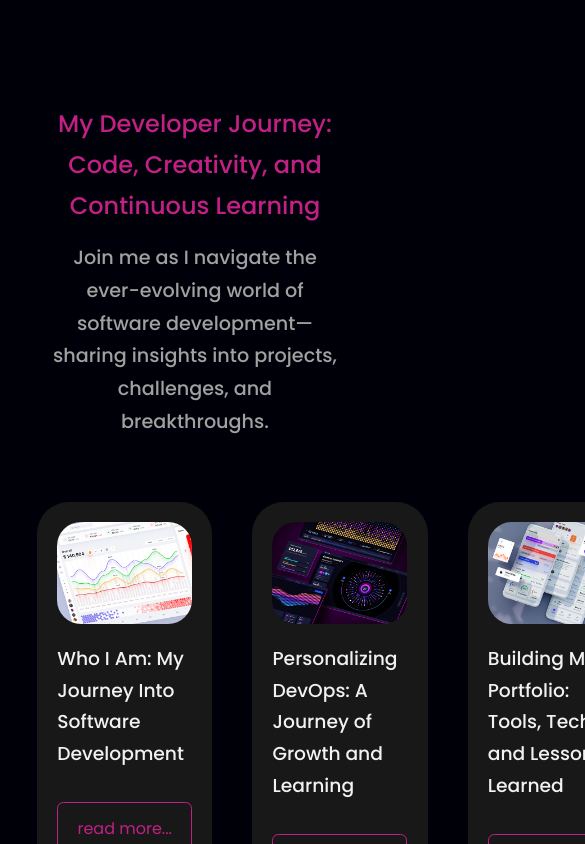
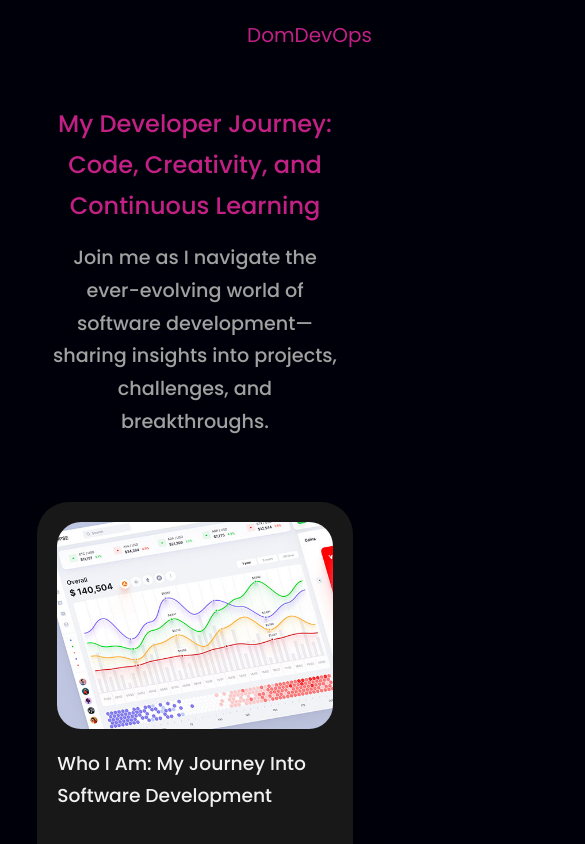
Before and after one commit to dedevez/domdevops-portfolio-1, a React (Create React App) app: page /blog in a window 390 px wide. Shown: the top 844 px of the page, 585 px wide, since content can reach past the window. Built offline with nearby package versions, Linux system fonts and the light colour scheme.

Commit message:
Improve website responsiveness for small screens and mobile devices
- Adjust media queries for better layout on mobile devices
- Fixed navbar positioning for small screen sizes
- Tweaked padding and margins for smaller devices

```diff
--- a/src/components/contact/contact.css
+++ b/src/components/contact/contact.css
@@ -3,6 +3,7 @@
     display: grid;
     grid-template-columns: 35% 58%;
     gap: 12%;
+    word-wrap: break-word;
 }
 
 .contact_options {
@@ -62,6 +63,7 @@ input, textarea {
 /* ================ MEDIA QUERIES (MEDIUM DEVICES) ================ */
 @media screen and (max-width: 1024px) {
     .container.contact_container {
+        width: var(--container-width-sm);
         grid-template-columns: 1fr;
         gap: 2rem;
     }
--- a/src/components/experience/experience.css
+++ b/src/components/experience/experience.css
@@ -50,13 +50,19 @@
 
     .experience_container > div {
         width: 70%;
-        padding: 2rem;
+        padding: 1rem 0.5rem;
         margin: 0 auto;
     }
 
     .experience_content {
         padding: 1rem;
     }
+
+    .experience_details {
+        display: flex;
+        gap: 0.5rem;
+    }
+
 }
 
 /* ================ MEDIA QUERIES (SMALL DEVICES) ================ */
@@ -69,11 +75,14 @@
 
     .experience_container > div {
         width: 100%;
-        padding: 2rem 1rem;
+        padding: 2rem 0.5rem;
         margin: 0 auto;
     }
 
     .experience_content {
+        display: grid;
+        grid-template-columns: 1fr;
+        row-gap: 0.8rem;
         padding: 1rem;
     }
 }
--- a/src/components/header/header.css
+++ b/src/components/header/header.css
@@ -75,11 +75,8 @@ header {
 }
 
 @media screen and (max-width: 415px){
-    header {
-        height: 60vh;
-    }
 
-    h5 {
+    .header_container h5 {
         font-size: 0.65rem;
     }
 
--- a/src/components/header_navbar/header_navbar.css
+++ b/src/components/header_navbar/header_navbar.css
@@ -36,8 +36,10 @@ header_navbar a:hover {
 
 
 /* ================ MEDIA QUERIES (MEDIUM DEVICES) ================ */
-@media screen and (max-width: 1025px){
-
+@media screen and (max-width: 1024px) {
+    header_navbar {
+        display: none;
+    }
 }
 
 /* ================ MEDIA QUERIES (SMALL DEVICES) ================ */
--- a/src/components/nav/nav.css
+++ b/src/components/nav/nav.css
@@ -32,7 +32,6 @@ nav a:hover {
 nav a::after {
     content: attr(data-tooltip);
     position: absolute;
-    /*bottom: 120%;*/
     top: 50%;
     left: 50%;
     transform: translateX(-50%);
@@ -53,14 +52,13 @@ nav a:hover::after {
 }
 
 
-
 /* ================ MEDIA QUERIES (MEDIUM DEVICES) ================ */
-@media screen and (max-width: 1025px){
+@media screen and (max-width: 1025px) {
 
 }
 
 /* ================ MEDIA QUERIES (SMALL DEVICES) ================ */
-@media screen and (max-width: 600px){
+@media screen and (max-width: 600px) {
     nav {
         background: rgba(0, 0, 0, 0.3);
         width: max-content;
@@ -74,8 +72,28 @@ nav a:hover::after {
         bottom: auto;
         display: flex;
         flex-direction: row;
-        gap: 0.6rem;
+        gap: 1rem;
         border-radius: 3rem;
         backdrop-filter: blur(15px);
     }
+
+    section::before {
+        content: "";
+        display: block;
+        height: 4rem;
+        margin-top: -4rem;
+    }
+
+
+    @media screen and (max-width: 380px) {
+        nav {
+            padding: 0.5rem 0.5rem;
+            gap: 0.5rem;
+        }
+
+        nav a {
+            padding: 0.7rem;
+            font-size: 1.1rem;
+        }
+    }
 }
--- a/src/components/portfolio/portfolio.css
+++ b/src/components/portfolio/portfolio.css
@@ -49,6 +49,6 @@
 @media screen and (max-width: 600px) {
 .portfolio_container {
     grid-template-columns: 1fr;
-    gap: 1rem;
+    gap: 0.5rem;
 }
 }
--- a/src/index.css
+++ b/src/index.css
@@ -133,6 +133,7 @@ img {
 
 /* ================ MEDIA QUERIES (MEDIUM DEVICES) ================ */
 @media screen and (max-width: 600px){
+
     .container {
         width: var(--container-width-sm);
     }
--- a/src/pages/blog_page/Blog_Page.jsx
+++ b/src/pages/blog_page/Blog_Page.jsx
@@ -62,6 +62,9 @@ const Blog_Page = () => {
 
     return (
         <section id='blog_page'>
+            <div className="home_link">
+                <a href="home#" className="header_nav_logo">DomDevOps</a>
+            </div>
             <div className="container blog_page_container">
                 {/* Render modal */}
                 {activeModalID !== null && (
--- a/src/pages/blog_page/blog_page.css
+++ b/src/pages/blog_page/blog_page.css
@@ -1,3 +1,6 @@
+.home_link {
+    display: none;
+}
 .blog_header {
     padding: 0.5rem 1rem 4rem;
 }
@@ -121,7 +124,22 @@
 
 /* ================ MEDIA QUERIES (MEDIUM DEVICES) ================ */
 @media screen and (max-width: 1024px) {
-    .blog_page_container {
+    .home_link{
+        position: absolute;
+        top: 10px;
+        right: 10px;
+        display: flex;
+        padding: 0.5rem 0.5rem;
+        font-size: 1.25rem;
+    }
+
+    .home_link a {
+        color: var(--color-primary);
+    }
+    .home_link a:hover {
+        color: var(--color-white);
+    }
+    .blog_card_container {
         grid-template-columns: 1fr 1fr;
         gap: 1.2rem;
     }
@@ -129,7 +147,7 @@
 
 /* ================ MEDIA QUERIES (SMALL DEVICES) ================ */
 @media screen and (max-width: 600px) {
-    .blog_page_container {
+    .container.blog_card_container {
         grid-template-columns: 1fr;
         gap: 1rem;
     }
--- a/src/pages/portfolio_page/Portfolio_Page.jsx
+++ b/src/pages/portfolio_page/Portfolio_Page.jsx
@@ -32,7 +32,11 @@ const projects = [
 
 const Portfolio_Page = () => {
     return (
+
         <section id='portfolio_page'>
+            <div className="home_link">
+                    <a href="home#" className="header_nav_logo">DomDevOps</a>
+            </div>
             <div className="container portfolio_page_container">
                 <h2>Projects</h2>
 
--- a/src/pages/portfolio_page/portfolio_page.css
+++ b/src/pages/portfolio_page/portfolio_page.css
@@ -1,3 +1,8 @@
+.home_link{
+    display: none;
+}
+
+
 .portfolio_page_container h2 {
     color: var(--color-secondary);
     margin: 1.2rem 0 2rem;
@@ -5,7 +10,7 @@
 .container.project_card_container {
     width: 100%;
     display: grid;
-    grid-template-rows: repeat(3, 1fr);
+    grid-template-rows: 1fr;
     gap: 1.5rem;
 }
 
@@ -44,7 +49,24 @@
 
 /* ================ MEDIA QUERIES (MEDIUM DEVICES) ================ */
 @media screen and (max-width: 1024px) {
-    .blog_page_container {
+
+    .home_link{
+        position: absolute;
+        top: 10px;
+        right: 10px;
+        display: flex;
+        padding: 0.5rem 0.5rem;
+        font-size: 1.25rem;
+    }
+
+    .home_link a {
+        color: var(--color-primary);
+    }
+    .home_link a:hover {
+        color: var(--color-white);
+    }
+
+    .portfolio_page_container {
         grid-template-columns: 1fr 1fr;
         gap: 1.2rem;
     }
@@ -52,7 +74,7 @@
 
 /* ================ MEDIA QUERIES (SMALL DEVICES) ================ */
 @media screen and (max-width: 600px) {
-    .blog_page_container {
+    .portfolio_page_container {
         grid-template-columns: 1fr;
         gap: 1rem;
     }
```
